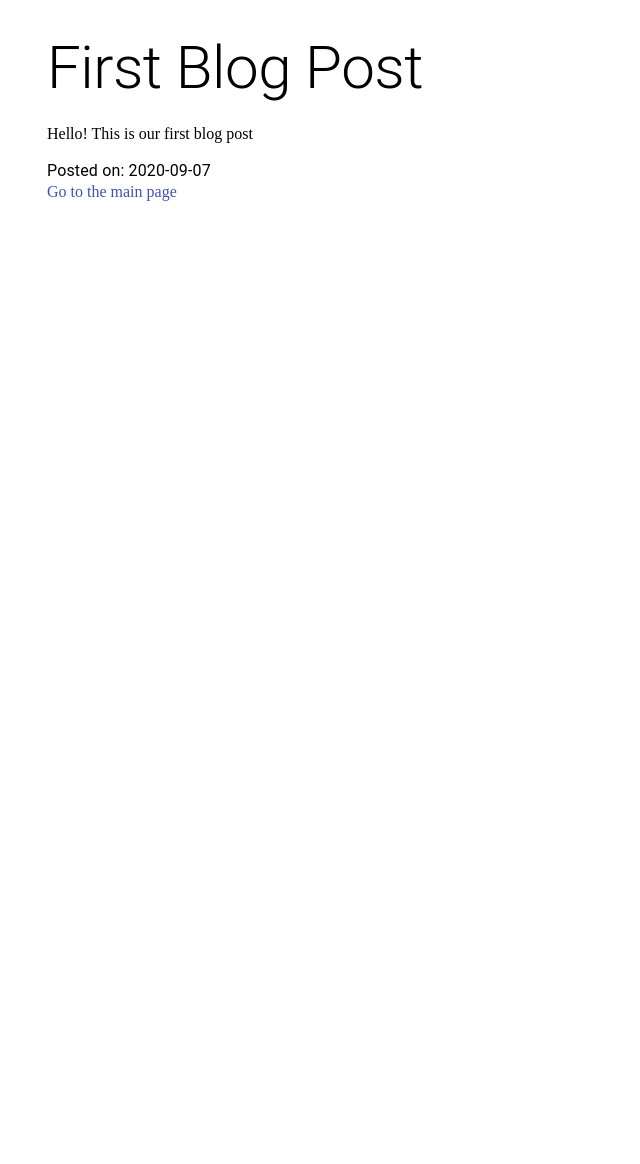
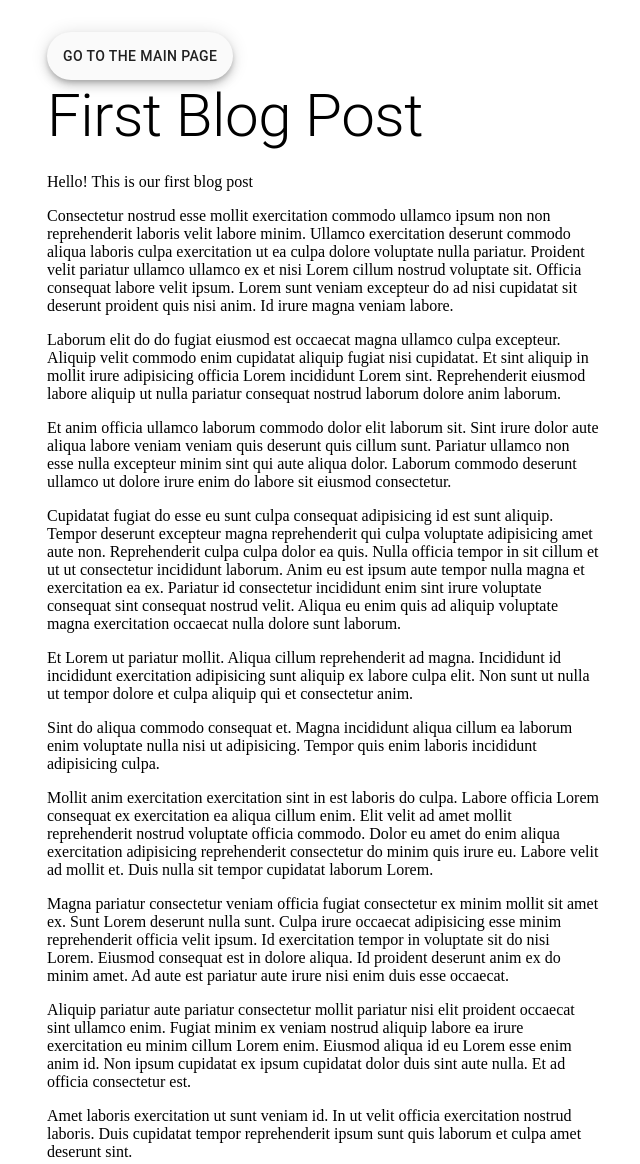
Before and after one commit to kimshuk/my_blog, a Gatsby site: page /first-post in a window 1280 px wide. Shown: the top 1164 px of the page, without its empty margins (317-957 px from the left). Before the commit the page ends 800 px from the top, so only its background shows below. Built offline with nearby package versions, Linux system fonts and the light colour scheme; Gatsby itself is replaced by a stand-in of ours.

Commit message:
mui theme fixed

```diff
--- a/src/components/Layout/Layout.js
+++ b/src/components/Layout/Layout.js
@@ -1,6 +1,8 @@
 import React from "react";
 import Helmet from 'react-helmet'
 import { useSiteMetadata } from '../../hooks'
+import { ThemeProvider } from '@material-ui/core/styles';
+import theme from '../../theme';
 
 const Layout = ({
   children,
@@ -13,7 +15,7 @@ const Layout = ({
   const metaImage = socialImage || author.photo;
 
   return (
-    <>
+    <ThemeProvider theme={theme}>
       <Helmet>
         <html lang="en" />
         <title>{title}</title>
@@ -24,7 +26,7 @@ const Layout = ({
         <meta name="twitter:description" content={description} />
       </Helmet>
       {children}
-    </>
+    </ThemeProvider>
   )
 }
 
--- a/src/components/Post/Post.js
+++ b/src/components/Post/Post.js
@@ -1,2 +1,31 @@
 import React from 'react';
+import { Container, Typography, Box, Fab } from '@material-ui/core';
+import { makeStyles } from '@material-ui/core/styles';
 import Link from '../Link/Link';
+
+const useStyles = makeStyles({
+  button: {
+    backgroundColor: '#fafafa'
+  }
+})
+
+const Post = ({post}) => {
+  const classes = useStyles();
+  const { html } = post;
+  const { tags, title, date } = post.frontmatter;
+
+  return (
+    <Container maxWidth="sm">
+      <Box my={4}>
+          <Fab className={classes.button} href="/" variant="extended">
+            Go to the main page
+          </Fab>
+          <Typography variant="h2" component="h1" gutterBottom>{title}</Typography>
+          <div dangerouslySetInnerHTML={{__html: html}} />
+          <Typography variant="body1" component="p">Published on: {new Date(date).toLocaleDateString('ko-KR', { year: 'numeric', month: 'short', day: 'numeric' })}</Typography>
+      </Box>
+    </Container>
+  )
+}
+
+export default Post;
--- a/src/pages/10-21-2020-first-blog/index.md
+++ b/src/pages/10-21-2020-first-blog/index.md
@@ -1,8 +1,36 @@
 ---
 path: '/first-post'
 title: 'First Blog Post'
-date: '2020-09-07'
+date: '2020-09-07T22:40:32.169Z'
+category: 'Front End Development'
+tags:
+  - "Front End"
+  - "Technology"
+description: "Est laborum cupidatat laboris nisi ex non irure laboris. Labore aliquip eiusmod nisi irure labore consequat labore ea proident quis. In in nisi sunt dolore fugiat laborum. Nostrud aute magna consectetur commodo ex dolore. Deserunt anim veniam ad commodo exercitation sint laboris Lorem."
+socialImage: "/media/placeholder.jpg"
 draft: false
 ---
 
 Hello! This is our first blog post
+
+Consectetur nostrud esse mollit exercitation commodo ullamco ipsum non non reprehenderit laboris velit labore minim. Ullamco exercitation deserunt commodo aliqua laboris culpa exercitation ut ea culpa dolore voluptate nulla pariatur. Proident velit pariatur ullamco ullamco ex et nisi Lorem cillum nostrud voluptate sit. Officia consequat labore velit ipsum. Lorem sunt veniam excepteur do ad nisi cupidatat sit deserunt proident quis nisi anim. Id irure magna veniam labore.
+
+Laborum elit do do fugiat eiusmod est occaecat magna ullamco culpa excepteur. Aliquip velit commodo enim cupidatat aliquip fugiat nisi cupidatat. Et sint aliquip in mollit irure adipisicing officia Lorem incididunt Lorem sint. Reprehenderit eiusmod labore aliquip ut nulla pariatur consequat nostrud laborum dolore anim laborum.
+
+Et anim officia ullamco laborum commodo dolor elit laborum sit. Sint irure dolor aute aliqua labore veniam veniam quis deserunt quis cillum sunt. Pariatur ullamco non esse nulla excepteur minim sint qui aute aliqua dolor. Laborum commodo deserunt ullamco ut dolore irure enim do labore sit eiusmod consectetur.
+
+Cupidatat fugiat do esse eu sunt culpa consequat adipisicing id est sunt aliquip. Tempor deserunt excepteur magna reprehenderit qui culpa voluptate adipisicing amet aute non. Reprehenderit culpa culpa dolor ea quis. Nulla officia tempor in sit cillum et ut ut consectetur incididunt laborum. Anim eu est ipsum aute tempor nulla magna et exercitation ea ex. Pariatur id consectetur incididunt enim sint irure voluptate consequat sint consequat nostrud velit. Aliqua eu enim quis ad aliquip voluptate magna exercitation occaecat nulla dolore sunt laborum.
+
+Et Lorem ut pariatur mollit. Aliqua cillum reprehenderit ad magna. Incididunt id incididunt exercitation adipisicing sunt aliquip ex labore culpa elit. Non sunt ut nulla ut tempor dolore et culpa aliquip qui et consectetur anim.
+
+Sint do aliqua commodo consequat et. Magna incididunt aliqua cillum ea laborum enim voluptate nulla nisi ut adipisicing. Tempor quis enim laboris incididunt adipisicing culpa.
+
+Mollit anim exercitation exercitation sint in est laboris do culpa. Labore officia Lorem consequat ex exercitation ea aliqua cillum enim. Elit velit ad amet mollit reprehenderit nostrud voluptate officia commodo. Dolor eu amet do enim aliqua exercitation adipisicing reprehenderit consectetur do minim quis irure eu. Labore velit ad mollit et. Duis nulla sit tempor cupidatat laborum Lorem.
+
+Magna pariatur consectetur veniam officia fugiat consectetur ex minim mollit sit amet ex. Sunt Lorem deserunt nulla sunt. Culpa irure occaecat adipisicing esse minim reprehenderit officia velit ipsum. Id exercitation tempor in voluptate sit do nisi Lorem. Eiusmod consequat est in dolore aliqua. Id proident deserunt anim ex do minim amet. Ad aute est pariatur aute irure nisi enim duis esse occaecat.
+
+ Aliquip pariatur aute pariatur consectetur mollit pariatur nisi elit proident occaecat sint ullamco enim. Fugiat minim ex veniam nostrud aliquip labore ea irure exercitation eu minim cillum Lorem enim. Eiusmod aliqua id eu Lorem esse enim anim id. Non ipsum cupidatat ex ipsum cupidatat dolor duis sint aute nulla. Et ad officia consectetur est.
+
+Amet laboris exercitation ut sunt veniam id. In ut velit officia exercitation nostrud laboris. Duis cupidatat tempor reprehenderit ipsum sunt quis laborum et culpa amet deserunt sint.
+
+Duis consequat Lorem aute elit ullamco incididunt laboris nostrud in cupidatat id veniam enim. Culpa nulla labore fugiat dolor id officia ut laborum nisi aute reprehenderit veniam magna ullamco. Laborum cupidatat non pariatur ex commodo aliqua veniam sunt. Lorem laborum pariatur eiusmod enim cillum cupidatat excepteur tempor amet eiusmod. Id Lorem ad pariatur reprehenderit dolor cillum quis veniam. Exercitation deserunt fugiat veniam eiusmod. Aliqua elit ex sunt eiusmod exercitation.
--- a/src/templates/post-template.js
+++ b/src/templates/post-template.js
@@ -1,23 +1,13 @@
 import { graphql } from 'gatsby';
 import React from 'react';
-import Container from '@material-ui/core/Container';
-import Typography from '@material-ui/core/Typography';
-import Box from '@material-ui/core/Box';
-import Link from '../components/Link/Link';
 import Layout from '../components/Layout/Layout'
+import Post from '../components/Post/Post';
 
 export default function PostTemplate({data}) {
     const {markdownRemark: post} = data;
     return (
         <Layout>
-            <Container maxWidth="sm">
-                <Box my={4}>
-                    <Typography variant="h2" component="h1" gutterBottom>{post.frontmatter.title}</Typography>
-                    <div dangerouslySetInnerHTML={{__html: post.html}} />
-                    <Typography variant="body1" component="p">Posted on: {post.frontmatter.date}</Typography>
-                    <Link to="/">Go to the main page</Link>
-                </Box>
-            </Container>
+            <Post post={data.markdownRemark} />
         </Layout>
     )
 }
--- a/src/theme.js
+++ b/src/theme.js
@@ -4,16 +4,17 @@ import { createMuiTheme } from '@material-ui/core/styles';
 const theme = createMuiTheme({
   palette: {
     primary: {
-      main: '#556cd6'
+      main: '#222222'
     },
     secondary: {
-      main: '#19857b'
+      main: '#F7A046',
+      contrastText: '#5D93FF'
     },
     error: {
       main: red.A400,
     },
     background: {
-      default: '#fff'
+      default: '#fafafa'
     }
   }
 });
```
